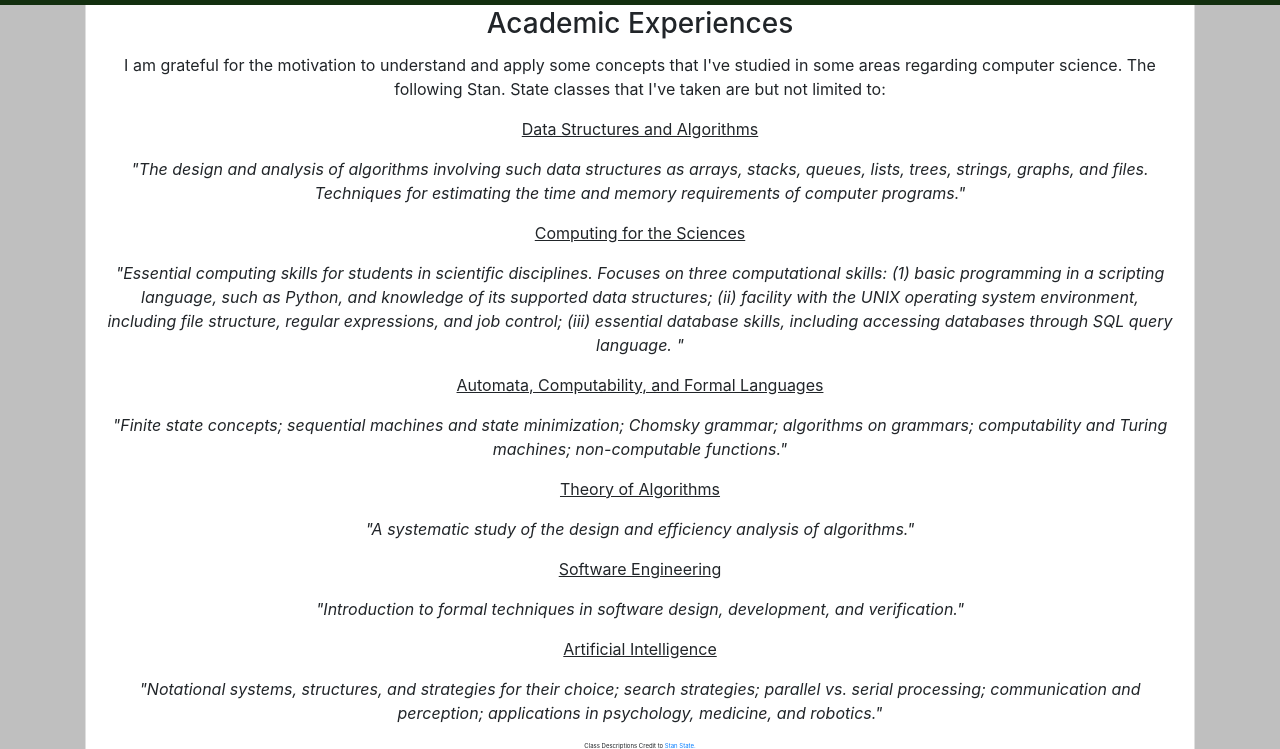
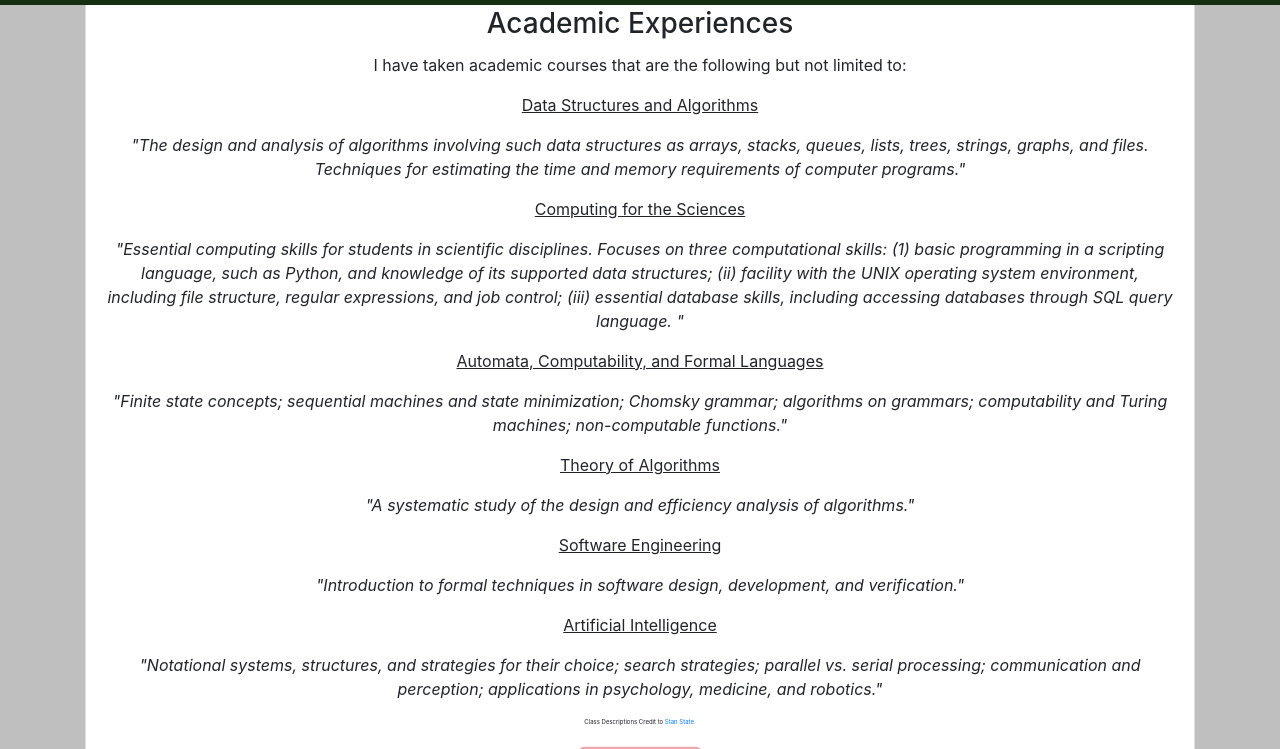
Before and after one commit to MisterJEFFREY/MisterJEFFREY.github.io, a website: page index.html in a window 1280 px wide. Both pictures are taken after a click on the button "Show Class Info". Shown: the part 1028-1777 px from the top of the page. Drawn offline with Linux system fonts and the light colour scheme.

Commit message:
Update index.html
Changed Academic Card Text

```diff
--- a/index.html
+++ b/index.html
@@ -134,8 +134,7 @@
 			<!--Content Meant to hide/show w/ Class info Button-->
 			<div id="class_info_div" style="display:none;">
 			<p class="card-text">
-			 I am grateful for the motivation to understand and apply some concepts that I've studied in some areas regarding computer science.
-			 The following Stan. State classes that I've taken are but not limited to:
+			 I have taken academic courses that are the following but not limited to:
 			</p>
 			<!--SOME CLASSES THAT I TOOK AT THE UNIVERSITY-->
 				<p><u><!--Class Title-->
```
